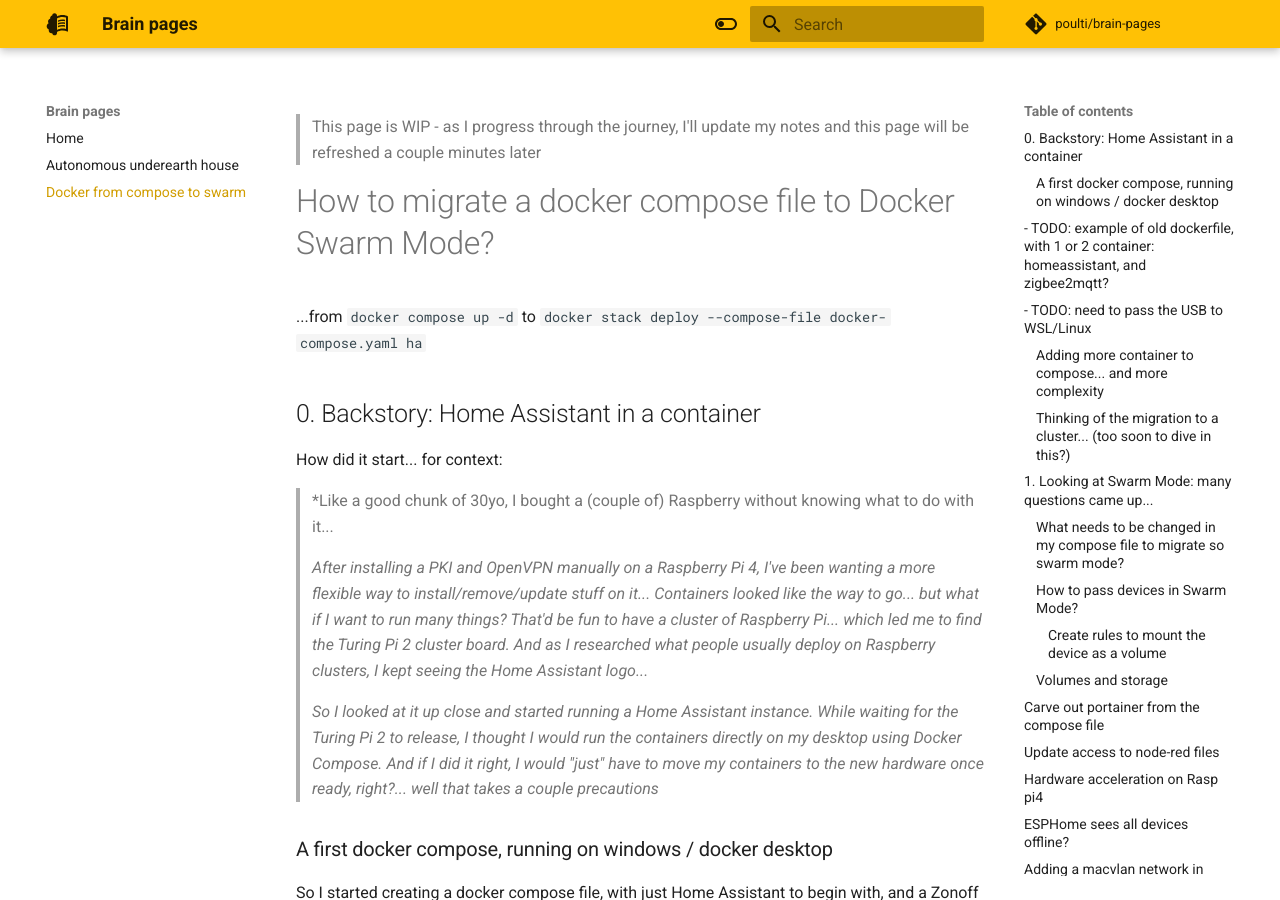
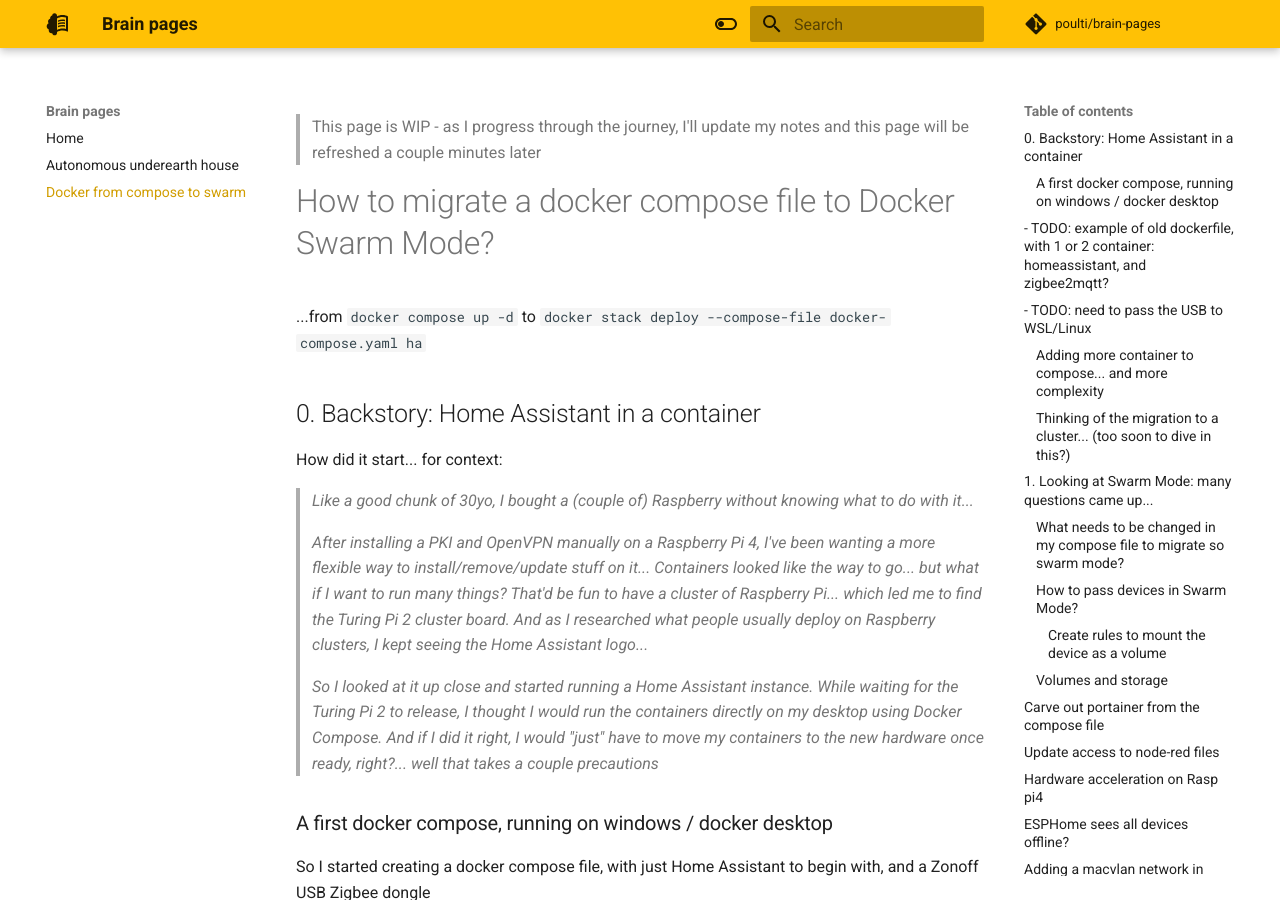
Before and after one commit to poulti/brain-pages, an MkDocs documentation site: the page built from docs/docker-from-compose-to-swarm.md, in a window 1280 px wide and 900 px high. Built offline with MkDocs 1.6.1 and Material for MkDocs 9.7.7, drawn with Linux system fonts in a browser that asks for light colours; comment, search, counter and statistics services are not loaded.

Commit message:
Fix commit

```diff
--- a/docs/docker-from-compose-to-swarm.md
+++ b/docs/docker-from-compose-to-swarm.md
@@ -11,7 +11,7 @@
 
 How did it start... for context:
 
->*Like a good chunk of 30yo, I bought a (couple of) Raspberry without knowing what to do with it...
+>*Like a good chunk of 30yo, I bought a (couple of) Raspberry without knowing what to do with it...*
 
 >*After installing a PKI and OpenVPN manually on a Raspberry Pi 4, I've been wanting a more flexible way to install/remove/update stuff on it... Containers looked like the way to go... but what if I want to run many things? That'd be fun to have a cluster of Raspberry Pi... which led me to find the Turing Pi 2 cluster board. And as I researched what people usually deploy on Raspberry clusters, I kept seeing the Home Assistant logo...*
 
```
